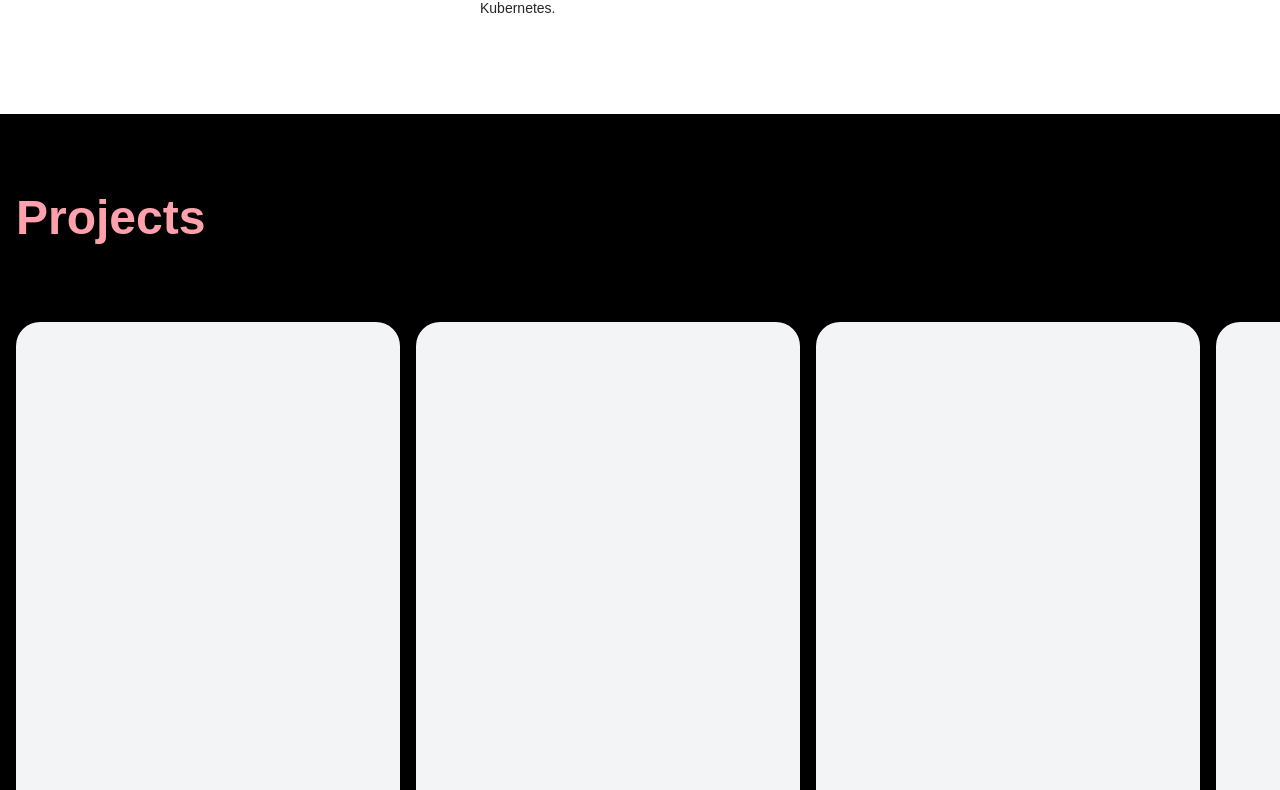
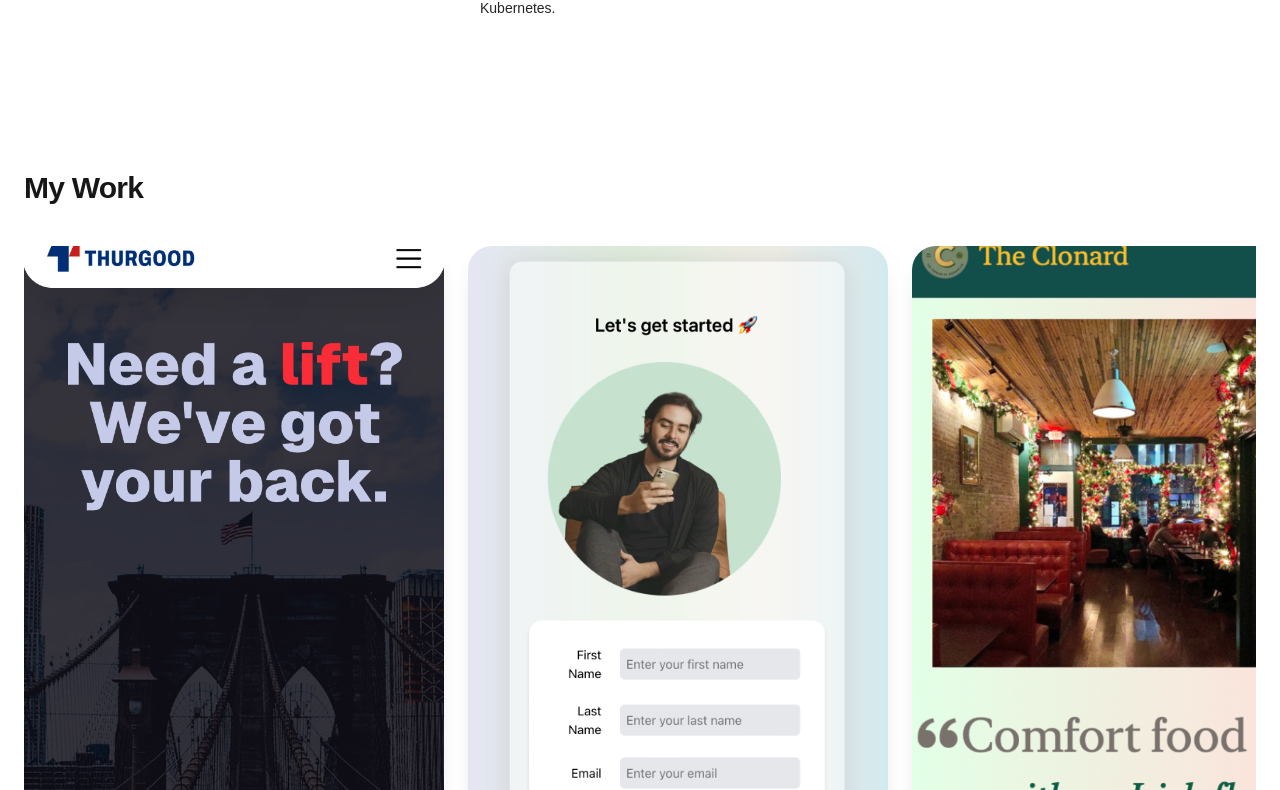
Before and after one commit to selenasiri53/portfolio-2025, a Next.js app: page / in a window 1280 px wide. Shown: the part 2650-3440 px from the top of the page. Built offline with nearby package versions, Linux system fonts and the light colour scheme.

Commit message:
apple cards 2

```diff
--- /dev/null
+++ b/app/aceternity/AppleCards2.tsx
@@ -0,0 +1,100 @@
+"use client";
+
+import React from "react";
+import Image from "next/image";
+import Link from "next/link";
+import { motion } from "framer-motion";
+
+// ---- Types ----
+export type CardItem = {
+  title: string;
+  src: string;
+  link?: string;
+};
+
+// ---- Carousel ----
+export default function ProjectCardCarousel({ items }: { items: CardItem[] }) {
+  return (
+    <section className="w-full py-10 md:py-14">
+      <div className="mx-auto max-w-7xl px-4 md:px-6">
+        <header className="mb-6 md:mb-10 flex items-center justify-between">
+          <h2 className="text-2xl md:text-3xl font-semibold tracking-tight">
+            My Work
+          </h2>
+        </header>
+
+        {/* Scrollable carousel */}
+        <div className="flex gap-6 overflow-x-auto pb-6 snap-x snap-mandatory scrollbar-hide">
+          {items.map((card, idx) => (
+            <motion.div
+              key={`${card.title}-${idx}`}
+              initial={{ opacity: 0, y: 12 }}
+              whileInView={{ opacity: 1, y: 0 }}
+              viewport={{ once: true, amount: 0.3 }}
+              transition={{ duration: 0.4, delay: idx * 0.05 }}
+              className="relative snap-center shrink-0 w-[300px] sm:w-[360px] md:w-[420px] rounded-3xl overflow-hidden shadow-xl group"
+              style={{ height: "650px" }} // 👈 2.5x taller cards
+            >
+              {/* Image */}
+              <Image
+                src={card.src}
+                alt={card.title}
+                fill
+                className="object-cover transition-transform duration-500 group-hover:scale-105"
+                sizes="(max-width: 768px) 80vw, (max-width: 1280px) 40vw, 30vw"
+                priority={idx < 2}
+              />
+
+              {/* Hover overlay */}
+              <div className="absolute inset-0 bg-black/40 opacity-0 transition group-hover:opacity-100 flex items-center justify-center">
+                {card.link && (
+                  <Link
+                    href={card.link}
+                    target="_blank"
+                    rel="noreferrer noopener"
+                    className="rounded-full bg-white px-6 py-2.5 text-sm font-semibold text-black shadow-lg transition hover:bg-gray-100"
+                  >
+                    Visit site
+                  </Link>
+                )}
+              </div>
+            </motion.div>
+          ))}
+        </div>
+      </div>
+    </section>
+  );
+}
+
+// ---- Example Home Page ----
+export function HomePage() {
+  const data: CardItem[] = [
+    {
+      title: "Thurgood Industries",
+      src: "/projectThumbnails/thurgood-mobile.png",
+      link: "https://thurgood.work",
+    },
+    {
+      title: "HealthTech Onboarding Platform",
+      src: "/projectThumbnails/zealthy.png",
+      link: "https://zealthy-selena-siris-projects.vercel.app",
+    },
+    {
+      title: "The Clonard Bar",
+      src: "/projectThumbnails/clonard.png",
+      link: "https://www.theclonardbar.com",
+    },
+    {
+      title: "Disney+ Recreation",
+      src: "/projectThumbnails/disney.png",
+      link: "https://disney-clone-selena-siris-projects.vercel.app",
+    },
+    {
+      title: "Analytics Dashboard",
+      src: "/projectThumbnails/dashboard.png",
+      link: "https://next-s-dashboard-selena-siris-projects.vercel.app/dashboard",
+    },
+  ];
+
+  return <ProjectCardCarousel items={data} />;
+}
--- a/app/page.tsx
+++ b/app/page.tsx
@@ -1,12 +1,51 @@
 "use client"
 
-import { AppleCardsCarouselDemo } from "./aceternity/AppleCards";
+// import { AppleCardsCarouselDemo } from "./aceternity/AppleCards";
 import Hero from "./components/sections/Hero";
 import Contact from "./components/sections/Contact";
 import { TimelineDemo } from "./components/sections/Story";
 import { LanguageSlider } from "./components/Slider";
 import useCustomCursor from "./useCustomCursor";
 import CustomCursor from "./useCustomCursor";
+import ProjectCardGrid, { CardItem } from "./aceternity/AppleCards2";
+
+const data: CardItem[] = [
+  {
+    category: "Next.js, TypeScript, Aceternity UI",
+    title: "Thurgood Industries",
+    src: "/projectThumbnails/thurgood-mobile.png",
+    content: "",
+    link: "https://thurgood.work",
+  },
+  {
+    category: "Next.js, TypeScript, Prisma, PostgreSQL",
+    title: "HealthTech Onboarding Platform",
+    src: "/projectThumbnails/zealthy.png",
+    content: "",
+    link: "https://zealthy-selena-siris-projects.vercel.app",
+  },
+  {
+    category: "Next.js, TypeScript, Tailwind",
+    title: "Modern Landing Page for The Clonard Bar, BK",
+    src: "/projectThumbnails/clonard.png",
+    content: "",
+    link: "https://www.theclonardbar.com",
+  },
+  {
+    category: "Next.js, TypeScript, Tailwind",
+    title: "A Recreation of Disney +",
+    src: "/projectThumbnails/disney.png",
+    content: "",
+    link: "https://disney-clone-selena-siris-projects.vercel.app",
+  },
+  {
+    category: "Next.js, TypeScript, Tailwind",
+    title: "Next.js Management & Analytics Dashboard",
+    src: "/projectThumbnails/dashboard.png",
+    content: "",
+    link: "https://next-s-dashboard-selena-siris-projects.vercel.app/dashboard",
+  },
+];
 
 export default function Home() {
   useCustomCursor();
@@ -22,7 +61,8 @@ export default function Home() {
         <TimelineDemo />
       </div>
       <div id="Projects">
-        <AppleCardsCarouselDemo />
+        {/* <AppleCardsCarouselDemo /> */}
+        <ProjectCardGrid items={data} heading="My Projects" />
       </div>
       <div id="Contact">
          <Contact />
```
